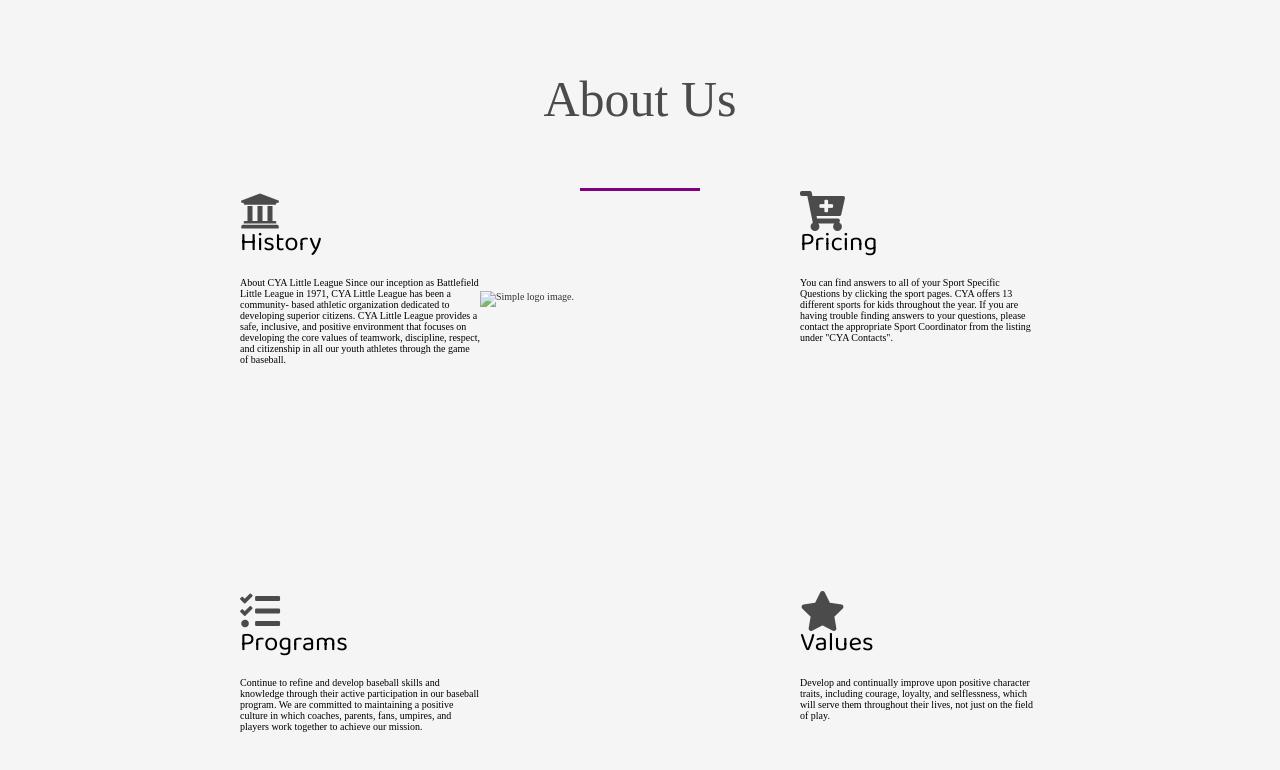
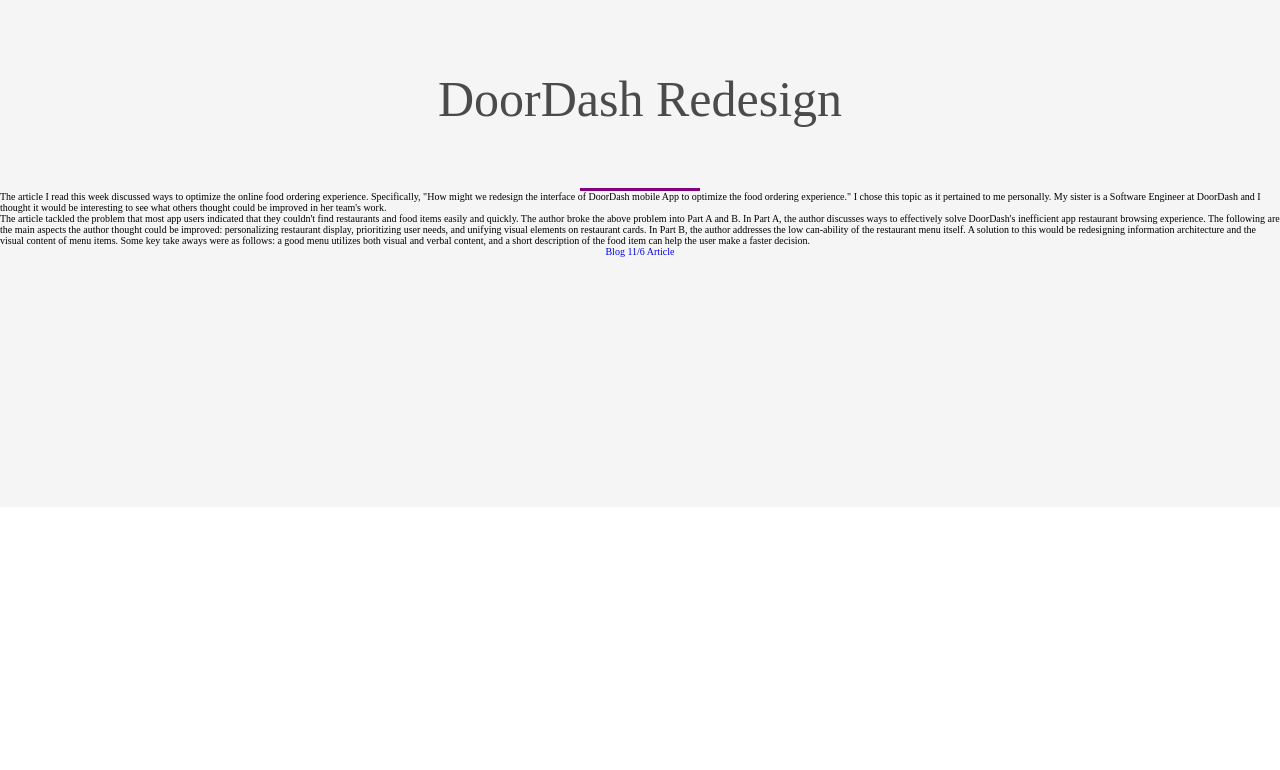
Before and after one commit to umdx/Blog, a plain HTML site: page blog/blog11.6.html in a window 1280 px wide. Drawn offline with Linux system fonts and the light colour scheme; files that its build step writes are made by us from their sources; a web font is replaced by a local one.

Commit message:
Add files via upload

```diff
--- a/blog/blog11.6.html
+++ b/blog/blog11.6.html
@@ -9,50 +9,38 @@
     <link href="https://fonts.googleapis.com/css2?family=Baloo+Da+2:wght@400;500;600;700;800&family=Josefin+Slab:ital,wght@0,300;0,400;0,600;0,700;1,300;1,400;1,600&family=Muli:ital,wght@0,300;0,400;0,500;1,300;1,400;1,500&display=swap" rel="stylesheet">
 </head>
 <body>
-        <!--Information about the organization. Values, History, Programs, Services.-->
+        <!-- Blog 11/6 -->
         <section class="about-us">
             <div class="section-header">
-                <h1 class="section-heading">About Us</h1>
+                <h1 class="section-heading">DoorDash Redesign</h1>
                 <div class="underline"></div>
-                    <div class="services">
-                        <div class="service">
-                            <div class="service-header">
-                                <i class="fa fa-university"></i>
-                                <h3>History</h3>
-                                <p class="service-text">
-                                    About CYA Little League
-                                    Since our inception as Battlefield Little League in 1971, CYA Little League has been a community- based athletic organization dedicated to developing superior citizens. CYA Little League provides a safe, inclusive, and positive environment that focuses on developing the core values of teamwork, discipline, respect, and citizenship in all our youth athletes through the game of baseball.</p>
-                            </div>
-                        </div>
-                        <div class="service">
-                            <div class="service-header">
-                                <i class="fa fa-star"></i>
-                                <h3>Values</h3>
-                                <p class="service-text">
-                                    Develop and continually improve upon positive character traits, including courage, loyalty, and selflessness, which will serve them throughout their lives, not just on the field of play.</p>
-                            </div>
-                        </div>
-                        <div class="service">
-                            <div class="service-header">
-                                <i class="fa fa-tasks"></i>
-                                <h3>Programs</h3>
-                                <p class="service-text">
-                                    Continue to refine and develop baseball skills and knowledge through their active participation in our baseball program. We are committed to maintaining a positive culture in which coaches, parents, fans, umpires, and players work together to achieve our mission.</p>
-                            </div>
-                        </div>
-                        <div class="service">
-                            <div class="service-header">
-                                <i class="fa fa-cart-plus"></i>
-                                <h3>Pricing</h3>
-                                <p class="service-text">
-                                    You can find answers to all of your Sport Specific Questions by clicking the sport pages.  CYA offers 13 different sports for kids throughout the year.  If you are having trouble finding answers to your questions, please contact the appropriate Sport Coordinator from the listing under "CYA Contacts".</p>
-                            </div>
-                        </div>
-                        <div class="about-us-img-wrapper">
-                            <img src="images/cya.jpeg" alt="Simple logo image."/>
-                        </div>
-    </div>
-    </section>
-    </div>
+                <p>     The article I read this week discussed ways to optimize the
+                    online food ordering experience. Specifically, "How might we
+                    redesign the interface of DoorDash mobile App to
+                    optimize the food ordering experience." I chose this topic as
+                    it pertained to me personally. My sister is a Software Engineer
+                    at DoorDash and I thought it would be interesting to see what
+                    others thought could be improved in her team's work.
+                </p>
+                <p>
+                        The article tackled the problem that most app users
+                    indicated that they couldn't find restaurants and
+                    food items easily and quickly.
+                        The author broke the above problem into Part A and B.
+                    In Part A, the author discusses ways to effectively solve
+                    DoorDash's inefficient app restaurant browsing experience.
+                    The following are the main aspects the author thought could
+                    be improved: personalizing restaurant display, prioritizing
+                    user needs, and unifying visual elements on restaurant cards.
+                    In Part B, the author addresses the low can-ability of the
+                    restaurant menu itself. A solution to this would be
+                    redesigning information architecture and the visual content of
+                    menu items. Some key take aways were as follows: a good menu
+                    utilizes both visual and verbal content, and a short description
+                    of the food item can help the user make a faster decision.
+                </p>
+                <a href="https://uxdesign.cc/doordash-redesign-a-ux-case-study-559370cac697">Blog 11/6 Article</a>
+            </div>
+        </section>
 </body>
 </html>
```
Also changed, not shown: blog/index.html (+32 -23 lines).
